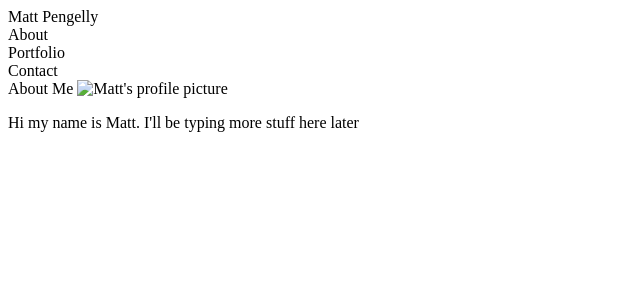
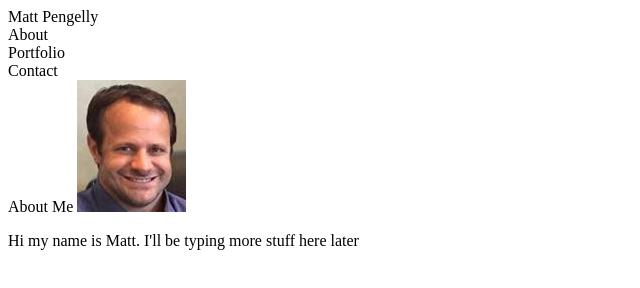
Before and after one commit to mattpengelly/Basic-Portfolio, a plain HTML site: page index.html in a window 1280 px wide. Shown: the whole page, without its empty margins (0-640 px from the left). Drawn offline with Linux system fonts and the light colour scheme.

Commit message:
Building about page

```diff
--- a/index.html
+++ b/index.html
@@ -17,7 +17,7 @@
         <nav class="navigation" id="contact">Contact</nav>
     </header>
     <section>About Me
-        <img src="Profile 1.jpg" alt="Matt's profile picture">
+        <img src="assets/images/Profile 1.jpg" alt="Matt's profile picture">
 <p>Hi my name is Matt.  I'll be typing more stuff here later</p>
     </section>
 </body>
```
